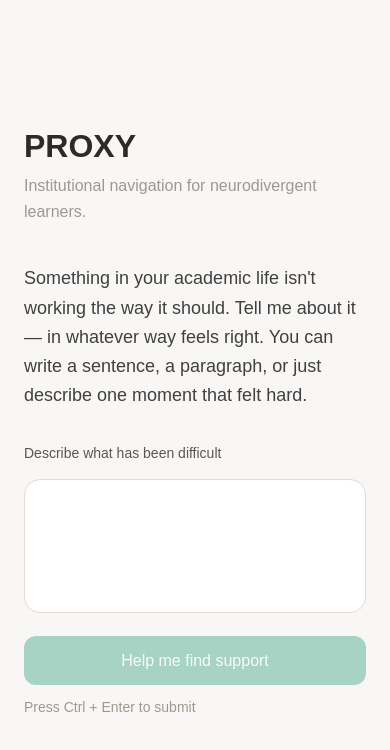
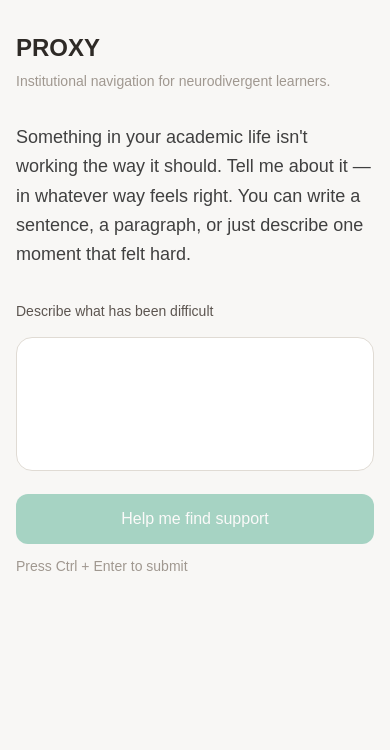
Before and after one commit to oladapo-elegbede/Proxy, a Next.js app: page /intake in a window 390 px wide. Shown: the top 750 px of the page. Built offline with nearby package versions, Linux system fonts and the light colour scheme.

Commit message:
responsive: intake page - mobile padding, scaled heading

```diff
--- a/app/intake/page.tsx
+++ b/app/intake/page.tsx
@@ -8,13 +8,13 @@ export const metadata: Metadata = {
 
 export default function IntakePage() {
   return (
-    <div className="min-h-screen bg-neutral-50 flex items-center justify-center p-6">
+    <div className="min-h-screen bg-neutral-50 flex items-start sm:items-center justify-center p-4 sm:p-6 pt-8 sm:pt-6">
       <div className="w-full max-w-2xl">
-        <div className="mb-10">
-          <h1 className="text-display font-semibold text-neutral-800 mb-2">
+        <div className="mb-8 sm:mb-10">
+          <h1 className="text-heading sm:text-display font-semibold text-neutral-800 mb-2">
             PROXY
           </h1>
-          <p className="text-body text-neutral-400">
+          <p className="text-sm sm:text-body text-neutral-400">
             Institutional navigation for neurodivergent learners.
           </p>
         </div>
```
